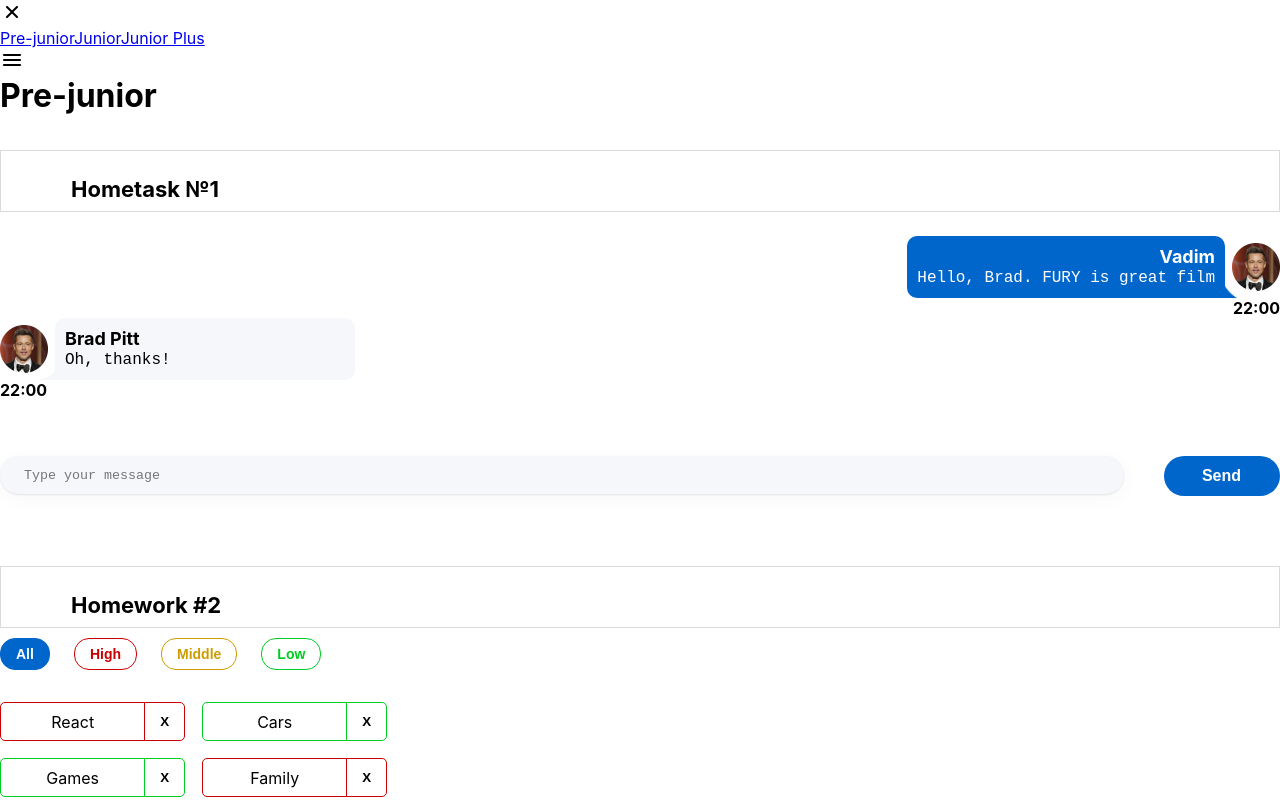
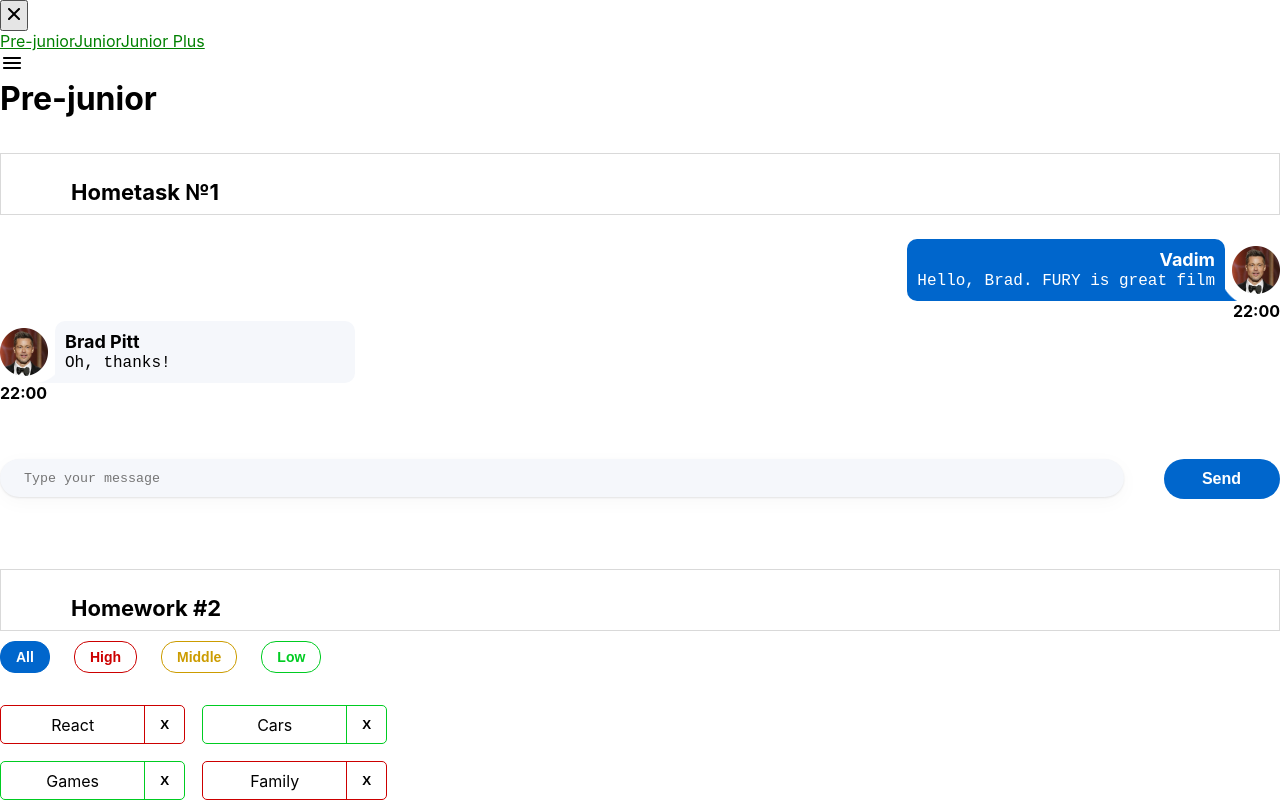
Before and after one commit to vadimcrmnl1/hws2, a React (Create React App) app: page /#/pre-junior in a window 1280 px wide. Shown: the top 802 px of the page. Built offline with nearby package versions, Linux system fonts and the light colour scheme.

Commit message:
hws5 - 091122 - 3

```diff
--- a/src/s2-homeworks/hw05/Pages.tsx
+++ b/src/s2-homeworks/hw05/Pages.tsx
@@ -18,11 +18,11 @@
             <Routes>
                 {/*роутинг будут писать студенты*/}
                 {/*в начале мы попадаем на страницу '/' и переходим сразу на страницу /pre-junior*/}
-                <Route path='/' element={<PreJunior/>}/>
-                <Route path='/pre-junior' element={<PreJunior/>}/>
-                <Route path='/junior' element={<Junior/>}/>
-                <Route path='/junior-plus' element={<JuniorPlus/>}/>
-                <Route path='*' element={<Error404/>}/>
+                <Route path='/' element={<Navigate to={PATH.PRE_JUNIOR}/>}/>
+                <Route path={PATH.PRE_JUNIOR} element={<PreJunior/>}/>
+                <Route path={PATH.JUNIOR} element={<Junior/>}/>
+                <Route path={PATH.JUNIOR_PLUS} element={<JuniorPlus/>}/>
+                <Route path='/*' element={<Error404/>}/>
 
 
 
--- a/src/s2-homeworks/hw05/sidebar/Sidebar.module.css
+++ b/src/s2-homeworks/hw05/sidebar/Sidebar.module.css
@@ -1,51 +1,49 @@
 .sidebar {
+
 }
+
 .open {
-    display: flex;
-   flex-direction: column;
-color: black;
-    justify-content: flex-start;
-    text-align: center;
-    font-family: 'Montserrat', sans-serif;
-    font-style: normal;
-    font-weight: 600;
-    font-size: 22px;
-    line-height: 27px;
-    /* identical to box height */
+    color: black;
+    font-size: 30px;
+    margin-left: 20px;
     text-decoration: none;
 }
+
+.open:hover {
+color: deepskyblue;
+}
+
 .sidebar.open {
-    position: absolute;
-    width: 317px;
-    height: 100%;
-    left: 0px;
-    top: 0px;
-color: black;
-    background: #FFFFFF;
-    box-shadow: 0px 10px 40px rgba(29, 33, 38, 0.13), 0px 1px 2px rgba(29, 33, 38, 0.1);
-    border-radius: 0px;
+    position: relative;
+    display: flex;
+    flex-direction: column;
+    width: 300px;
+    background-color: white;
+
 }
 
 .background {
-    color: black;
-    z-index: 3;
+
 }
 
 .nav {
+
 }
 
 .nav a {
+
 }
 
 .nav a:hover {
+
 }
 
 .nav a.active {
+
 }
+
 .close {
-    position: revert;
-border: none;
-    background: white;
+    color: green;
 }
 
 .close img {
--- a/src/s2-homeworks/hw05/sidebar/Sidebar.tsx
+++ b/src/s2-homeworks/hw05/sidebar/Sidebar.tsx
@@ -10,8 +10,11 @@
 }
 
 export const Sidebar: FC<PropsType> = ({open, handleClose}) => {
-    const sidebarClass = s.sidebar
-        + (open ? ' ' + s.open : '')
+    const openClass = `${s.open} ${s.active}`
+    const sidebarClass = `${s.sidebar} ${open ? openClass : s.close}`
+        // s.sidebar
+        // + (open ? ' ' + s.open + ' ' + s.active : s.close)
+
     return (
         <>
             {/*затемнение справа от открытого меню*/}
@@ -31,7 +34,7 @@
                         id={'hw5-pre-junior-link'}
                         to={PATH.PRE_JUNIOR}
                         onClick={handleClose}
-                        className={open ? s.open : ''}
+                        className={sidebarClass}
                         // className={...} // делает студент
                     >
                         Pre-junior
@@ -40,7 +43,7 @@
                         id={'hw5-junior-link'}
                         to={PATH.JUNIOR}
                         onClick={handleClose}
-                        className={open ? s.open : ''}
+                        className={sidebarClass}
                         // className={...} // делает студент
                     >
                         Junior
@@ -49,7 +52,7 @@
                         id={'hw5-junior-plus-link'}
                         to={PATH.JUNIOR_PLUS}
                         onClick={handleClose}
-                        className={open ? s.open : ''}
+                        className={sidebarClass}
                         // className={...} // делает студент
                     >
                         Junior Plus
```
